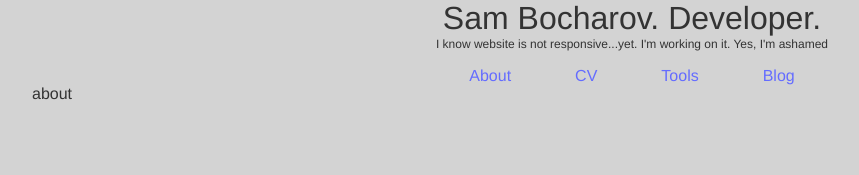
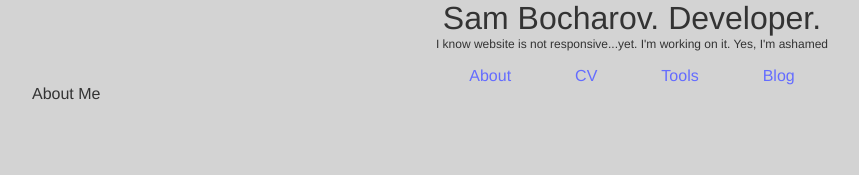
Before and after one commit to sambocharov/personal-website, a React (Vite) app: page / in a window 1280 px wide. Shown: the top 175 px of the page, without its empty margins (8-867 px from the left). Built offline with nearby package versions, Linux system fonts and the light colour scheme.

Commit message:
basic translation

```diff
--- a/src/pages/About.tsx
+++ b/src/pages/About.tsx
@@ -1,8 +1,8 @@
-
+import { translate } from "../utils/translation/translate";
 const About = () => {
   return (
     <div className="about">
-      about
+      {translate('about')}
     </div>
   )
 }
--- /dev/null
+++ b/src/utils/translation/strings.ts
@@ -0,0 +1,6 @@
+export const STRINGS: any = {
+  about: {
+    'ru-RU': 'Обо Мне',
+    'en-EN': 'About Me'
+  }
+}
--- /dev/null
+++ b/src/utils/translation/translate.ts
@@ -0,0 +1,7 @@
+import { STRINGS } from "./strings";
+
+export const translate = (key: string): string | null => {
+  const language = navigator.language;
+  const string = STRINGS[key]?.[language] ?? STRINGS[key]?.['en-EN'] ?? null;
+  return string;
+}
```
